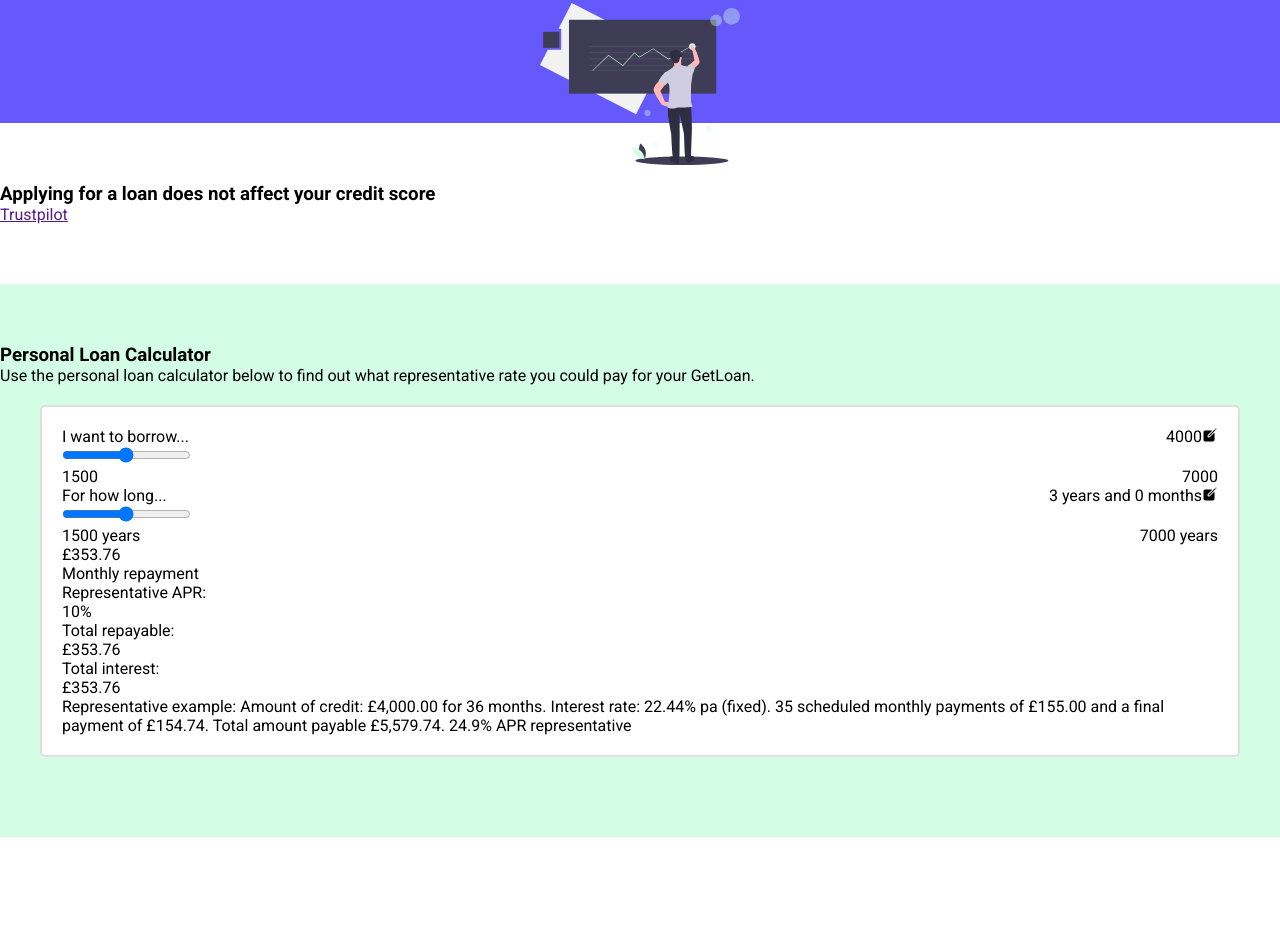
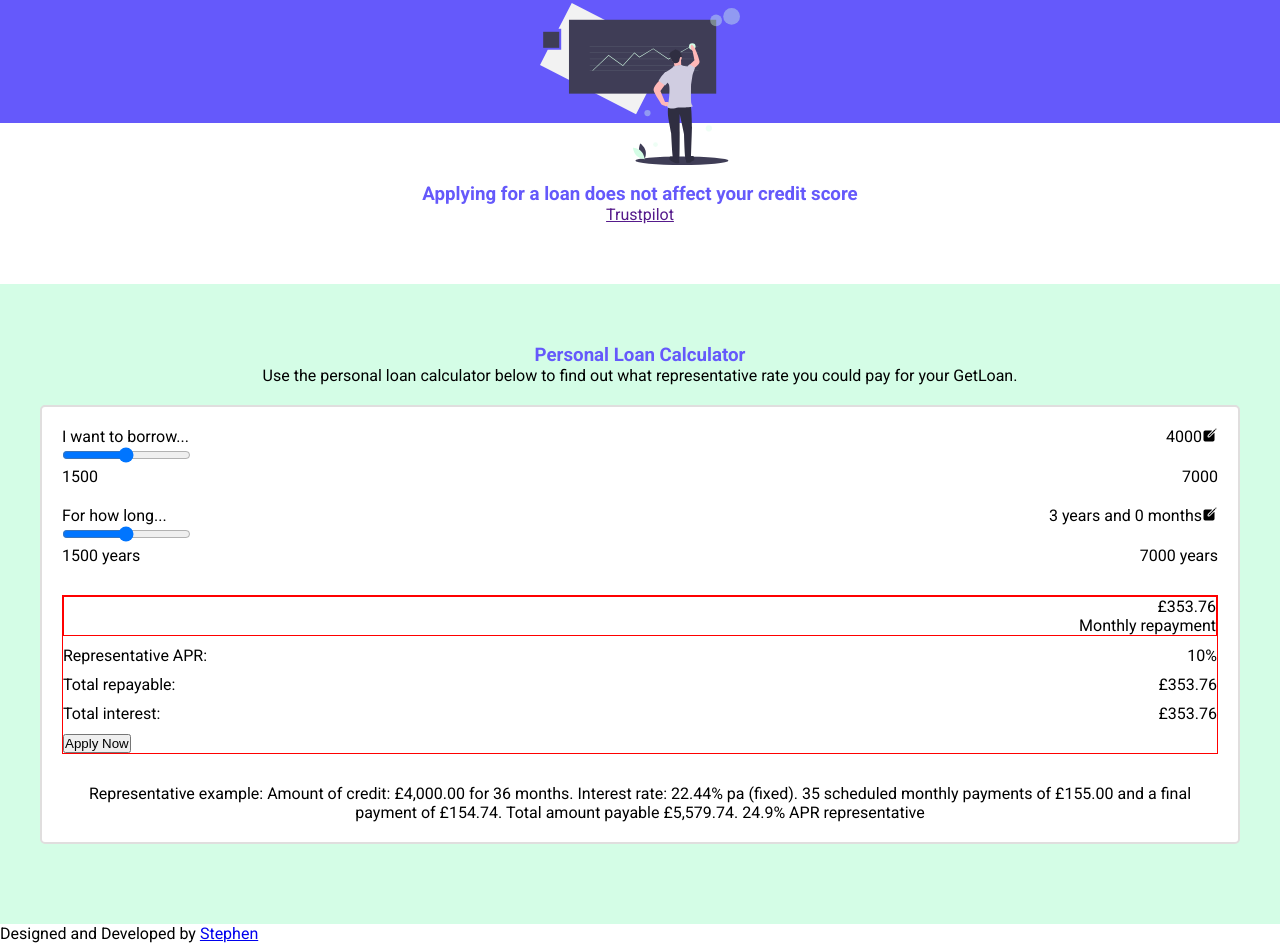
Before and after one commit to Stephenice/Loan_project_PB, a plain HTML site: page index.html in a window 1280 px wide. Shown: the part 377-1320 px from the top of the page. Before the commit the page ends 1214 px from the top, so only its background shows below. Drawn offline with nearby package versions, Linux system fonts and the light colour scheme.

Commit message:
resource

```diff
--- a/index.html
+++ b/index.html
@@ -84,20 +84,23 @@
 
       <!--Start- testimonial section -->
       <section class="sections testimonial">
-        <h3>Applying for a loan does not affect your credit score</h3>
-        <a href="">Trustpilot</a>
+        <h3 class="headline_section">
+          Applying for a loan does not affect your credit score
+        </h3>
+        <p class="center"><a href="">Trustpilot</a></p>
       </section>
       <!--End- testimonial section -->
 
       <!-- Start- Personal Loan Calculator -->
       <section class="sections loan_calculator">
-        <h3>Personal Loan Calculator</h3>
-        <p>
+        <h3 class="headline_section">Personal Loan Calculator</h3>
+        <p class="center">
           Use the personal loan calculator below to find out what representative
           rate you could pay for your GetLoan.
         </p>
 
         <div class="calcu_container">
+          <!-- part 1 -->
           <div class="calcu_box_one">
             <div class="box_row_one">
               <div class="row_one_amount">
@@ -139,25 +142,31 @@
             </div>
           </div>
 
-          <div class="calcu_box_two">
-            <p>£353.76</p>
-            <p>Monthly repayment</p>
-            <div>
+          <!-- 2 part -->
+          <div class="calcu_box_two test">
+            <div class="Monthly_container test">
+              <p>£353.76</p>
+              <p>Monthly repayment</p>
+            </div>
+
+            <div class="box_two">
               <p>Representative APR:</p>
               <p>10%</p>
             </div>
-            <div>
+            <div class="box_two">
               <p>Total repayable:</p>
               <p>£353.76</p>
             </div>
-            <div>
+            <div class="box_two">
               <p>Total interest:</p>
               <p>£353.76</p>
             </div>
+            <div><button>Apply Now</button></div>
           </div>
 
+          <!-- part 3 -->
           <div class="calcu_box_three">
-            <p>
+            <p class="center">
               Representative example: Amount of credit: £4,000.00 for 36 months.
               Interest rate: 22.44% pa (fixed). 35 scheduled monthly payments of
               £155.00 and a final payment of £154.74. Total amount payable
@@ -175,7 +184,9 @@
       <!-- End- Any questions? -->
 
       <!-- footer -->
-      <footer></footer>
+      <footer>
+        <p>Designed and Developed by <a href="#">Stephen</a></p>
+      </footer>
     </main>
   </body>
 </html>
--- a/resources/css/style.css
+++ b/resources/css/style.css
@@ -36,6 +36,9 @@ header h1 {
   /* text-align: center; */
 }
 
+.headline_section {
+  color: var(--secondary-color);
+}
 .test {
   border: 1px solid red;
 }
@@ -92,6 +95,11 @@ li {
   top: 0px;
 }
 
+h3,
+.center {
+  text-align: center;
+}
+
 /* --------------------------testimonial */
 .testimonial {
   /* padding: 60px 0;
@@ -113,6 +121,15 @@ li {
   -o-border-radius: 5px;
   border: 2px solid var(--general-two-color);
   padding: 20px;
+  display: flex;
+  flex-direction: column;
+  gap: 30px;
+}
+
+.calcu_box_one {
+  display: flex;
+  flex-direction: column;
+  gap: 20px;
 }
 
 .row_one_amount {
@@ -128,3 +145,18 @@ li {
   display: flex;
   justify-content: space-between;
 }
+
+.calcu_box_two {
+  display: flex;
+  flex-direction: column;
+  gap: 10px;
+}
+
+.Monthly_container {
+  text-align: right;
+}
+
+.box_two {
+  display: flex;
+  justify-content: space-between;
+}
```
